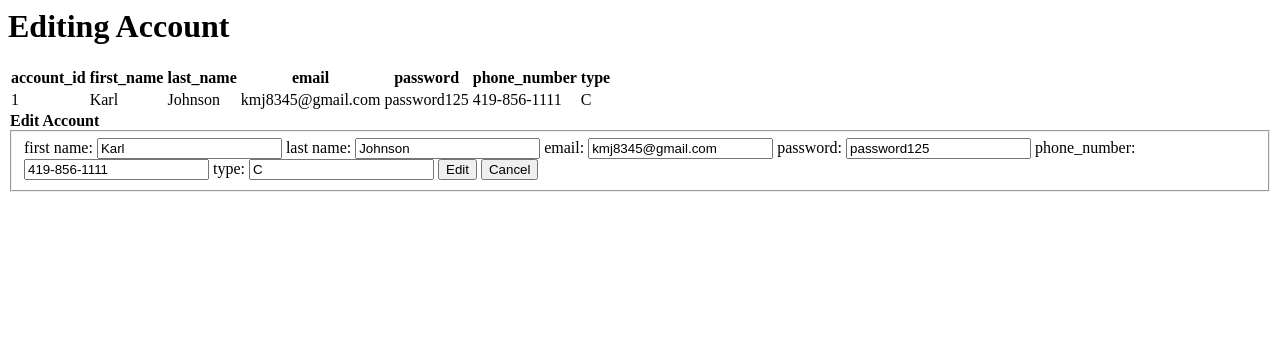
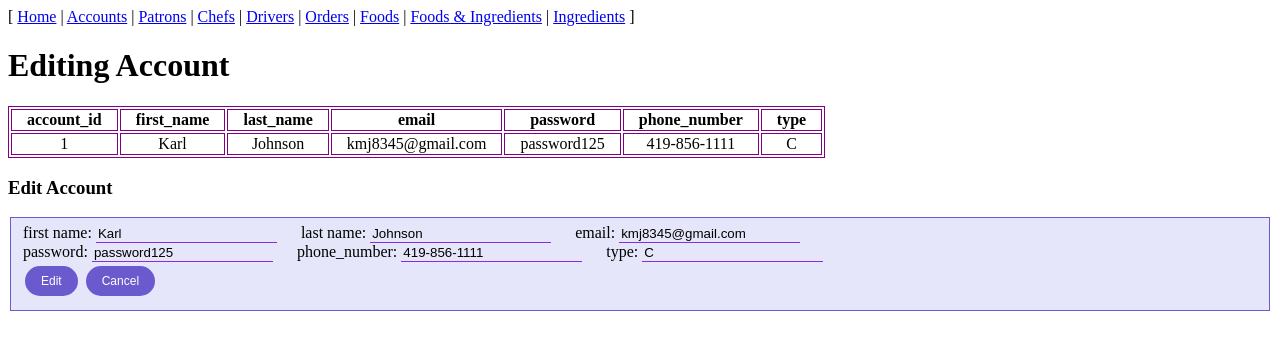
Before and after one commit to FeastMe/FeastMe, a Flask app: page /edit_account/1 in a window 1280 px wide. Shown: the top 350 px of the page. Run offline with Flask 2, Linux system fonts and the light colour scheme; data comes from the database, SQL or seed files in the repository; data that the repository does not hold is empty; some libraries are stand-ins or nearby versions.

Commit message:
Add stylesheet and modify accounts, base and edit account pages

```diff
--- /dev/null
+++ b/static/style.css
@@ -0,0 +1,52 @@
+a:hover {
+    background-color: lavender;
+}
+
+table,th, td{
+    border: 1px solid purple;
+}
+
+th, td {
+    padding-left: 15px;
+    padding-right: 15px;
+    text-align: center;
+}
+
+
+fieldset {
+    border: 1px solid slateblue;
+    background-color: lavender;
+  }
+
+input {
+    outline: 0;
+    border-width: 0 0 1.5px;
+    border-color: blueviolet;
+    background-color: lavender;
+    margin-right: 20px;
+  }
+
+/*
+Citation for pill button design
+Date: 11/10/2022
+Source from W3Schools
+URL: https://www.w3schools.com/howto/howto_css_pill_button.asp
+*/
+
+.button {
+    border: none;
+    background-color: slateblue;
+    color: white;
+    padding: 8px 16px;
+    text-align: center;
+    text-decoration: none;
+    display: inline-block;
+    font-size: 12px;
+    margin: 4px 2px;
+    cursor: pointer;
+    border-radius: 16px;
+  }
+
+.button:hover {
+    background-color: #967FF0;
+  }
--- a/templates/base.j2
+++ b/templates/base.j2
@@ -5,7 +5,7 @@
     <meta http-equiv="X-UA-Compatible" content="IE=edge">
     <meta name="viewport" content="width=device-width, initial-scale=1.0">
     <title>FeastMe</title>
-    <link href="style.css" rel="stylesheet" type="text/css" />
+    <link rel="stylesheet" href="/static/style.css" type="text/css"/>
 </head>
 
 <body>
--- a/templates/edit_account.j2
+++ b/templates/edit_account.j2
@@ -1,4 +1,6 @@
-{# Date: 11/10/2022; Source from GitHub Reposotiry osu-cs-340-ecampus/flask-starter-app; URL: https://github.com/osu-cs340-ecampus/flask-starter-app/blob/master/bsg_people_app/templates/edit_people.j2 #}
+{% extends 'base.j2' %}
+{% block content %}
+
 <html>
 <body>
     <div>
@@ -22,10 +24,9 @@
                     {% endfor %}
             {% endif %}
         </table>
-
         <div id="edit">
             <form id="editAccount" action="/edit_account/{{account[0].account_id}}" method="post">
-                <legend><strong>Edit Account</strong></legend>
+                <h3>Edit Account</h3>
                 <fieldset>
                     <input type="hidden" value="{{account[0].account_id}}" id="account_id" name="account_id" required>
 
@@ -37,18 +38,19 @@
 
                     <label for="email">email:</label>
                     <input type="text" value="{{account[0].email}}" id="email" name="email" required>
-
+                    <br>
                     <label for="password">password:</label>
                     <input type="text" value="{{account[0].password}}" id="password" name="password" required>
-
                     <label for="phone_number">phone_number:</label>
                     <input type="text" value="{{account[0].phone_number}}" id="phone_number" name="phone_number" required>
 
                     <label for="account_type">type:</label>
                     <input type="text" value="{{account[0].type}}" id="account_type" name="account_type" required>
-
-                <input type="submit" value="Edit" name="Edit_Account">
-                <a href='/accounts'><input class="btn" type="button" value="Cancel"></a>
+                    <br>
+                    <input type="submit" value="Edit" name="Edit_Account" class="button">
+                    <a href='/accounts'><input class="button" type="button" value="Cancel"></a>
+                </fieldset>
             </form>
 
 </html>
+{% endblock %}
```
Also changed, not shown: templates/accounts.j2 (+5 -4 lines).
